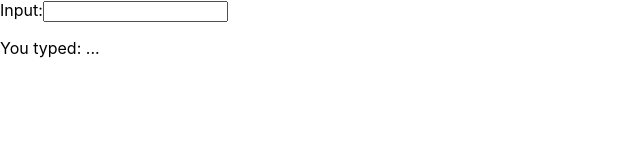
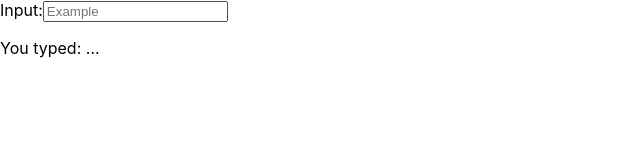
Before and after one commit to CatalinaFGH/react-typescript-tests-practice, a React (Create React App) app: page / in a window 1280 px wide. Shown: the top 160 px of the page, without its empty margins (0-640 px from the left). Built offline with nearby package versions, Linux system fonts and the light colour scheme.

Commit message:
added more test examples and updated jest

```diff
--- /dev/null
+++ b/jest.config.js
@@ -0,0 +1,3 @@
+module.exports = {
+    testEnvironment: 'jest-environment-jsdom-sixteen',
+}
--- a/package.json
+++ b/package.json
@@ -19,7 +19,7 @@
   "scripts": {
     "start": "react-scripts start",
     "build": "react-scripts build",
-    "test": "react-scripts test",
+    "test": "react-scripts test --env=jest-environment-jsdom-sixteen",
     "eject": "react-scripts eject"
   },
   "eslintConfig": {
@@ -39,5 +39,8 @@
       "last 1 firefox version",
       "last 1 safari version"
     ]
+  },
+  "devDependencies": {
+    "jest-environment-jsdom-sixteen": "^2.0.0"
   }
 }
--- a/src/App.tsx
+++ b/src/App.tsx
@@ -1,8 +1,8 @@
-import React, { useState } from 'react';
-import './App.css';
+import React, { useState } from "react";
+import "./App.css";
 
 function App() {
-  const [text, setText] = useState('');
+  const [text, setText] = useState("");
 
   function handleChange(event: React.ChangeEvent<HTMLInputElement>) {
     setText(event.target.value);
@@ -13,7 +13,7 @@ function App() {
       <CustomInput value={text} onChange={handleChange}>
         Input:
       </CustomInput>
-      <p>You typed: {text ? text : '...'}</p>
+      <p>You typed: {text ? text : "..."}</p>
     </div>
   );
 }
@@ -24,11 +24,19 @@ interface CustomInputProps {
   onChange(event: React.ChangeEvent<HTMLInputElement>): void;
 }
 
-function CustomInput({children, value, onChange}: CustomInputProps) {
-  return <div>
-    <label htmlFor = 'search'>{children}</label>
-      <input id='search' type='text' value={value} onChange={onChange}/>
-  </div>
+function CustomInput({ children, value, onChange }: CustomInputProps) {
+  return (
+    <div>
+      <label htmlFor="search">{children}</label>
+      <input
+        placeholder="Example"
+        id="search"
+        type="text"
+        value={value}
+        onChange={onChange}
+      />
+    </div>
+  );
 }
 
 export default App;
```
Also changed, not shown: 2 other files (tests, documents, lock files or other folders).
